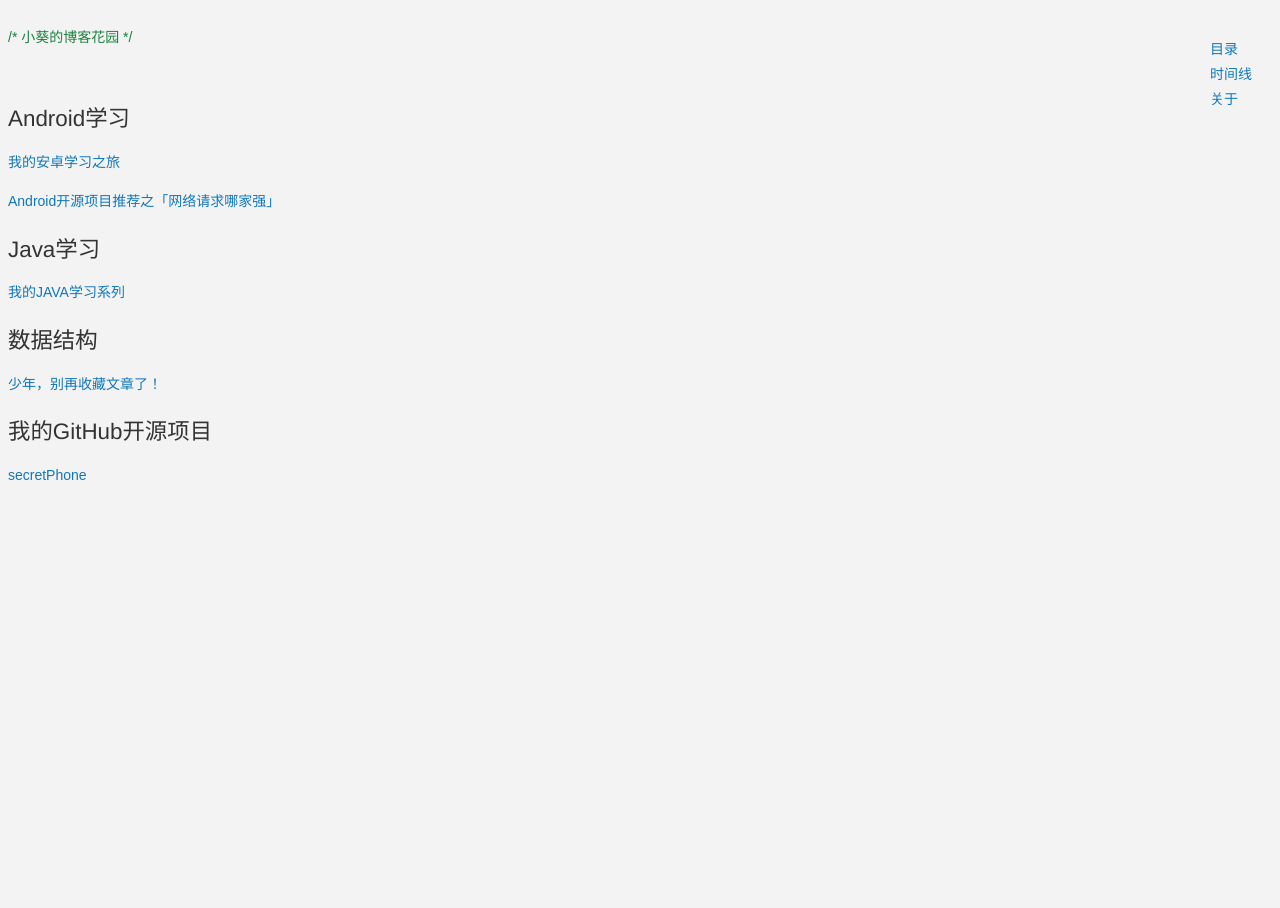
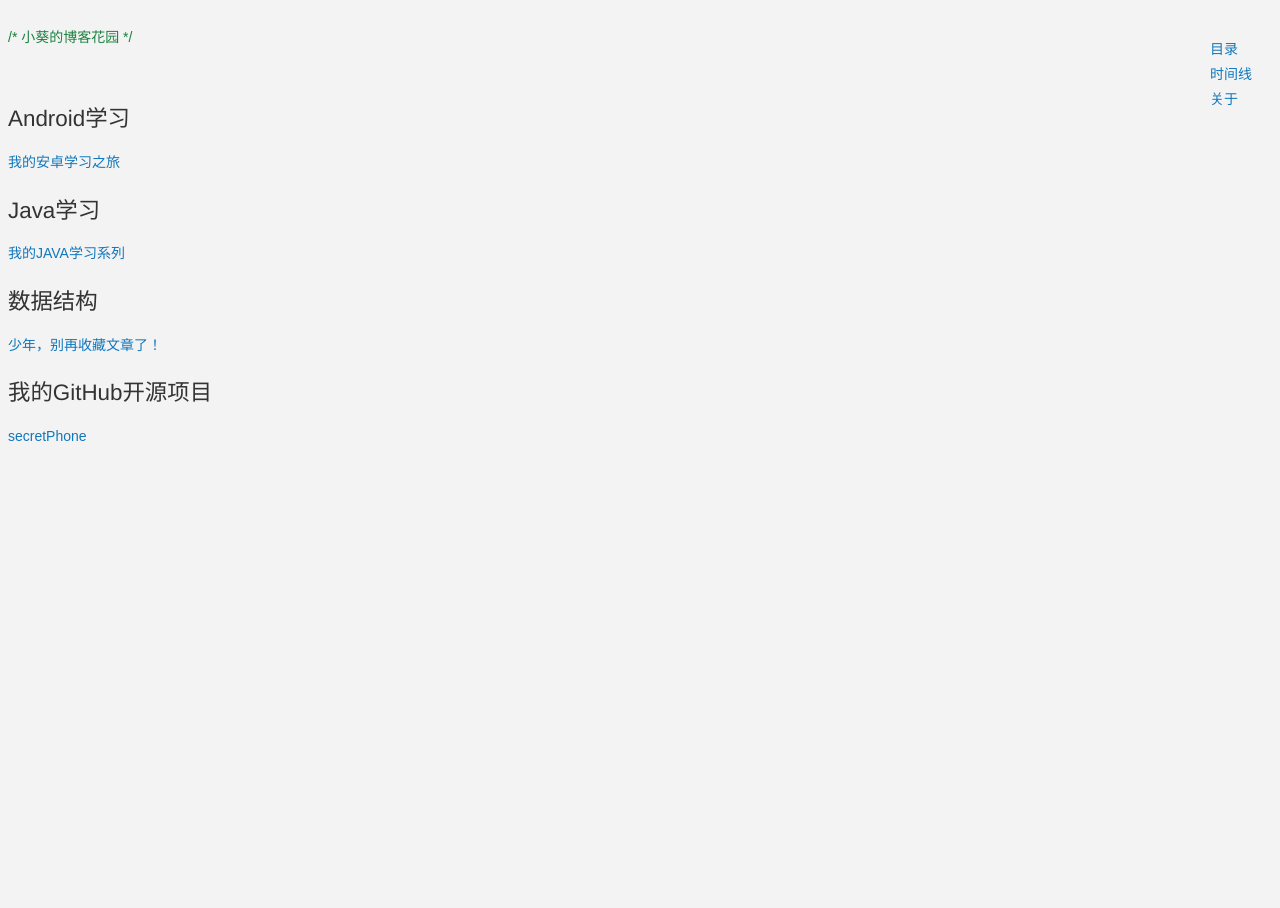
Before and after one commit to sunnygarden/sunnygarden.github.io, a Jekyll site: the page built from index.md, in a window 1280 px wide. Built offline with Jekyll 4.4.1, drawn with Linux system fonts in a browser that asks for light colours; nearby versions of some CDN libraries; comment, search, counter and statistics services are not loaded; a style sheet for code colours, icons or effects is not loaded.

Commit message:
change index

```diff
--- a/index.md
+++ b/index.md
@@ -9,13 +9,11 @@ categories: [Android]
 
 ## Android学习
 
-[我的安卓学习之旅](http://sunnygarden.top/other/2016-01-21-get-started-android-1/)
-
-[Android开源项目推荐之「网络请求哪家强」](http://sunnygarden.top/opensource/2016/08/05/android-open-source-project-recommend2/)
+[我的安卓学习之旅](http://sunnygarden.top/other/2016/01/21/get-started-android-1/)
 
 ## Java学习
 
-[我的JAVA学习系列](http://sunnygarden.top/other/2016-02-11-get-started-java-1/)
+[我的JAVA学习系列](http://sunnygarden.top/other/2016/02/11/get-started-java-1/)
 
 ## 数据结构
 
```
